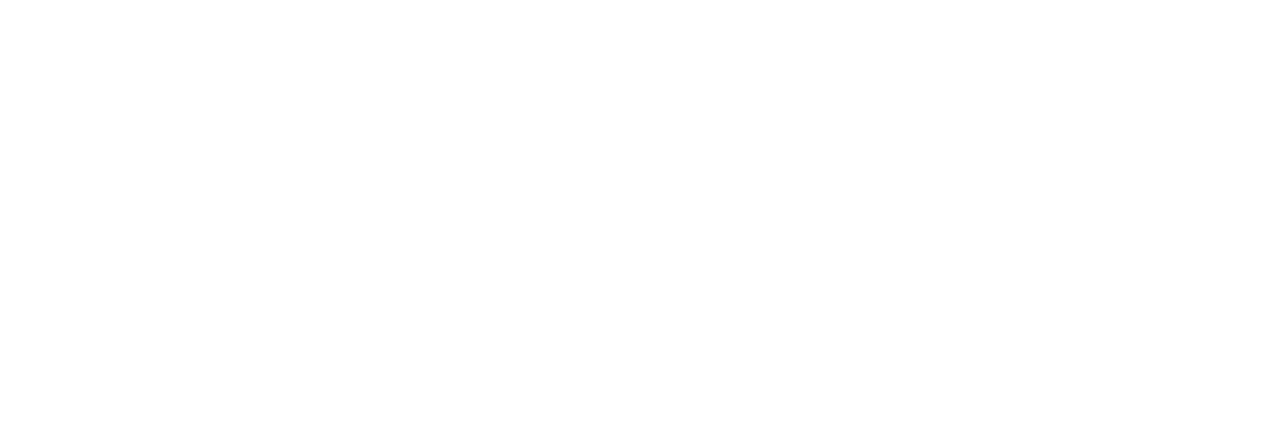
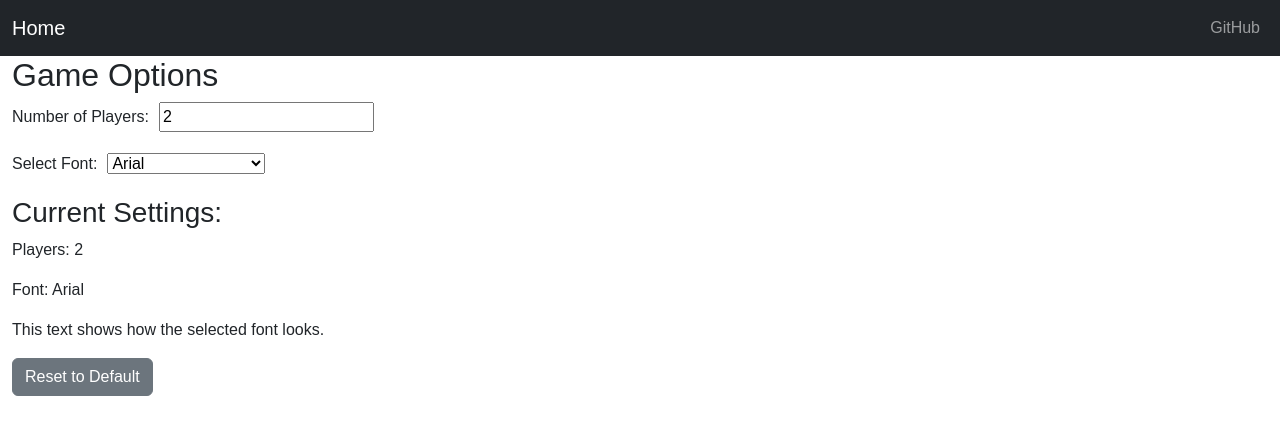
Before and after one commit to DerTeppich11/rolling, a React (Create React App) app in the folder app/: page /options in a window 1280 px wide. Before the commit this address had no page. Shown: the top 434 px of the page. Built offline with nearby package versions, Linux system fonts and the light colour scheme.

Commit message:
Dice Rolls

```diff
--- a/app/src/App.js
+++ b/app/src/App.js
@@ -2,7 +2,8 @@ import React from 'react';
 import './App.css';
 import Home from './Home';
 import { BrowserRouter as Router, Route, Routes } from 'react-router-dom';
-import GroupList from './GroupList';
+import DiceGame from './DiceGame';
+import Options from './Options';
 import GroupEdit from './GroupEdit';
 
 const App = () => {
@@ -10,7 +11,8 @@ const App = () => {
     <Router>
       <Routes>
         <Route exact path="/" element={<Home/>}/>
-        <Route path='/groups' exact={true} element={<GroupList/>}/>
+        <Route path='/diceGame' exact={true} element={<DiceGame/>}/>
+        <Route path='/options' exact={true} element={<Options/>}/>
         <Route path='/groups/:id' element={<GroupEdit/>}/>
       </Routes>
     </Router>
--- a/app/src/AppNavbar.js
+++ b/app/src/AppNavbar.js
@@ -13,10 +13,7 @@ const AppNavbar = () => {
       <Collapse isOpen={isOpen} navbar>
         <Nav className="justify-content-end" style={{width: "100%"}} navbar>
           <NavItem>
-            <NavLink href="https://twitter.com/oktadev">@oktadev</NavLink>
-          </NavItem>
-          <NavItem>
-            <NavLink href="https://github.com/oktadev/okta-spring-boot-react-crud-example">GitHub</NavLink>
+            <NavLink href="https://github.com/DerTeppich11/rolling">GitHub</NavLink>
           </NavItem>
         </Nav>
       </Collapse>
--- /dev/null
+++ b/app/src/DiceGame.js
@@ -0,0 +1,159 @@
+import React, { useState, useEffect } from 'react';
+
+const DiceGame = () => {
+    const [dice, setDice] = useState([1, 1, 1, 1, 1, 1]);
+    const [heldDice, setHeldDice] = useState([false, false, false, false, false, false]);
+    const [isRolling, setIsRolling] = useState(false);
+    const [isLoading, setIsLoading] = useState(true);
+    const [error, setError] = useState(null);
+
+    // Fetch initial state with error handling
+    useEffect(() => {
+        const fetchInitialState = async () => {
+            try {
+                const response = await fetch('http://localhost:8080/api/dice');
+                if (!response.ok) {
+                    throw new Error('Failed to fetch dice');
+                }
+                const data = await response.json();
+
+                // Ensure we have valid data
+                setDice(data.dice || [1, 1, 1, 1, 1, 1]);
+                setHeldDice(data.held || [false, false, false, false, false, false]);
+            } catch (err) {
+                console.error("Error fetching initial state:", err);
+                setError(err.message);
+                // Fall back to default values
+                setDice([1, 1, 1, 1, 1, 1]);
+                setHeldDice([false, false, false, false, false, false]);
+            } finally {
+                setIsLoading(false);
+            }
+        };
+
+        fetchInitialState();
+    }, []);
+
+    const toggleHold = async (index) => {
+        try {
+            await fetch(`http://localhost:8080/api/hold/${index}`, {
+                method: 'POST'
+            });
+            const newHeld = [...heldDice];
+            newHeld[index] = !newHeld[index];
+            setHeldDice(newHeld);
+        } catch (error) {
+            console.error("Error toggling hold:", error);
+        }
+    };
+
+    const rollDice = async () => {
+        setIsRolling(true);
+        try {
+            const indicesToRoll = dice.map((_, i) => i).filter(i => !heldDice[i]);
+            const response = await fetch('http://localhost:8080/api/roll', {
+                method: 'POST',
+                headers: {
+                    'Content-Type': 'application/json',
+                },
+                body: JSON.stringify(indicesToRoll)
+            });
+            const newDice = await response.json();
+            setDice(newDice);
+        } catch (error) {
+            console.error("Error rolling dice:", error);
+        } finally {
+            setIsRolling(false);
+        }
+    };
+
+    const resetGame = async () => {
+        try {
+            await fetch('http://localhost:8080/api/reset', {
+                method: 'POST'
+            });
+            setDice([1, 1, 1, 1, 1, 1]);
+            setHeldDice([false, false, false, false, false, false]);
+        } catch (error) {
+            console.error("Error resetting game:", error);
+        }
+    };
+
+    if (isLoading) {
+        return <div>Loading game...</div>;
+    }
+
+    if (error) {
+        return <div>Error: {error}. Using default values.</div>;
+    }
+
+    return (
+        <div style={{ textAlign: 'center', marginTop: '50px' }}>
+            <h1>Dice Game</h1>
+            <div style={{ display: 'flex', justifyContent: 'center', gap: '20px', margin: '30px' }}>
+                {dice.map((value, index) => (
+                    <div
+                        key={index}
+                        onClick={() => toggleHold(index)}
+                        style={{
+                            width: '50px',
+                            height: '50px',
+                            backgroundColor: heldDice[index] ? '#4CAF50' : '#fff',
+                            border: `2px solid ${heldDice[index] ? '#2E7D32' : '#333'}`,
+                            borderRadius: '8px',
+                            display: 'flex',
+                            justifyContent: 'center',
+                            alignItems: 'center',
+                            fontSize: '24px',
+                            cursor: 'pointer',
+                            transition: 'all 0.3s',
+                            transform: heldDice[index] ? 'scale(1.1)' : 'scale(1)'
+                        }}
+                    >
+                        {value}
+                    </div>
+                ))}
+            </div>
+
+            <div style={{ display: 'flex', gap: '20px', justifyContent: 'center' }}>
+                <button
+                    onClick={rollDice}
+                    disabled={isRolling}
+                    style={{
+                        padding: '10px 20px',
+                        fontSize: '18px',
+                        backgroundColor: (isRolling) ? '#cccccc' : '#2196F3',
+                        color: 'white',
+                        border: 'none',
+                        borderRadius: '5px',
+                        cursor: (isRolling) ? 'not-allowed' : 'pointer'
+                    }}
+                >
+                    {isRolling ? 'Rolling...' : 'Roll Dice'}
+                </button>
+
+                <button
+                    onClick={resetGame}
+                    style={{
+                        padding: '10px 20px',
+                        fontSize: '18px',
+                        backgroundColor: '#f44336',
+                        color: 'white',
+                        border: 'none',
+                        borderRadius: '5px',
+                        cursor: 'pointer'
+                    }}
+                >
+                    Reset Game
+                </button>
+            </div>
+
+            <div style={{ marginTop: '20px' }}>
+                <p>Click dice to hold/unhold them</p>
+                <p>Held dice won't be rolled again</p>
+            </div>
+        </div>
+    );
+};
+
+export default DiceGame;
--- a/app/src/Home.js
+++ b/app/src/Home.js
@@ -9,7 +9,13 @@ const Home = () => {
     <div>
       <AppNavbar/>
       <Container fluid>
-        <Button color="link"><Link to="/groups">Manage JUG Tour</Link></Button>
+        <Button color="link"><Link to="/diceGame">Start Game</Link></Button>
+      </Container>
+      <Container fluid>
+        <Button color="link"><Link to="/options">Options</Link></Button>
+      </Container>
+      <Container fluid>
+        <Button color="link"><Link to="/groups">Statistics</Link></Button>
       </Container>
     </div>
   );
--- /dev/null
+++ b/app/src/Options.js
@@ -0,0 +1,101 @@
+import React, { useEffect, useState } from 'react';
+import { Button, Container} from 'reactstrap';
+import AppNavbar from './AppNavbar';
+import { Link } from 'react-router-dom';
+
+const Options = () => {
+  // Load saved preferences or use defaults
+  const loadPreferences = () => {
+    const savedPrefs = localStorage.getItem('gameOptions');
+    return savedPrefs
+      ? JSON.parse(savedPrefs)
+      : { playerCount: 2, font: 'Arial' };
+  };
+
+  const resetToDefaults = () => {
+    setOptions({ playerCount: 2, font: 'Arial' });
+  };
+
+  // Initialize state with saved preferences
+  const [options, setOptions] = useState(loadPreferences);
+
+  // Available font options
+  const fontOptions = [
+    'Arial',
+    'Verdana',
+    'Helvetica',
+    'Times New Roman',
+    'Courier New',
+    'Georgia',
+    'Comic Sans MS'
+  ];
+
+  // Save preferences whenever they change
+  useEffect(() => {
+    localStorage.setItem('gameOptions', JSON.stringify(options));
+  }, [options]);
+
+  const handlePlayerCountChange = (e) => {
+    const count = parseInt(e.target.value);
+    if (!isNaN(count) && count > 0) {
+      setOptions(prev => ({ ...prev, playerCount: count }));
+    }
+  };
+
+  const handleFontChange = (e) => {
+    setOptions(prev => ({ ...prev, font: e.target.value }));
+  };
+
+  return (
+    <div style={{ fontFamily: options.font}}>
+    <AppNavbar/>
+    <Container fluid>
+
+      <h2>Game Options</h2>
+
+      <div style={{ marginBottom: '20px' }}>
+        <label>
+          Number of Players:
+          <input
+            type="number"
+            min="1"
+            value={options.playerCount}
+            onChange={handlePlayerCountChange}
+            style={{ marginLeft: '10px' }}
+          />
+        </label>
+      </div>
+
+      <div style={{ marginBottom: '20px' }}>
+        <label>
+          Select Font:
+          <select
+            value={options.font}
+            onChange={handleFontChange}
+            style={{ marginLeft: '10px', fontFamily: options.font }}
+          >
+            {fontOptions.map((font) => (
+              <option key={font} value={font} style={{ fontFamily: font }}>
+                {font}
+              </option>
+            ))}
+          </select>
+        </label>
+      </div>
+
+      <div>
+        <h3>Current Settings:</h3>
+        <p>Players: {options.playerCount}</p>
+        <p>Font: {options.font}</p>
+        <p style={{ fontFamily: options.font }}>
+          This text shows how the selected font looks.
+        </p>
+        <Button onClick={resetToDefaults}>Reset to Default</Button>
+      </div>
+      </Container>
+    </div>
+
+  );
+};
+
+export default Options;
```
